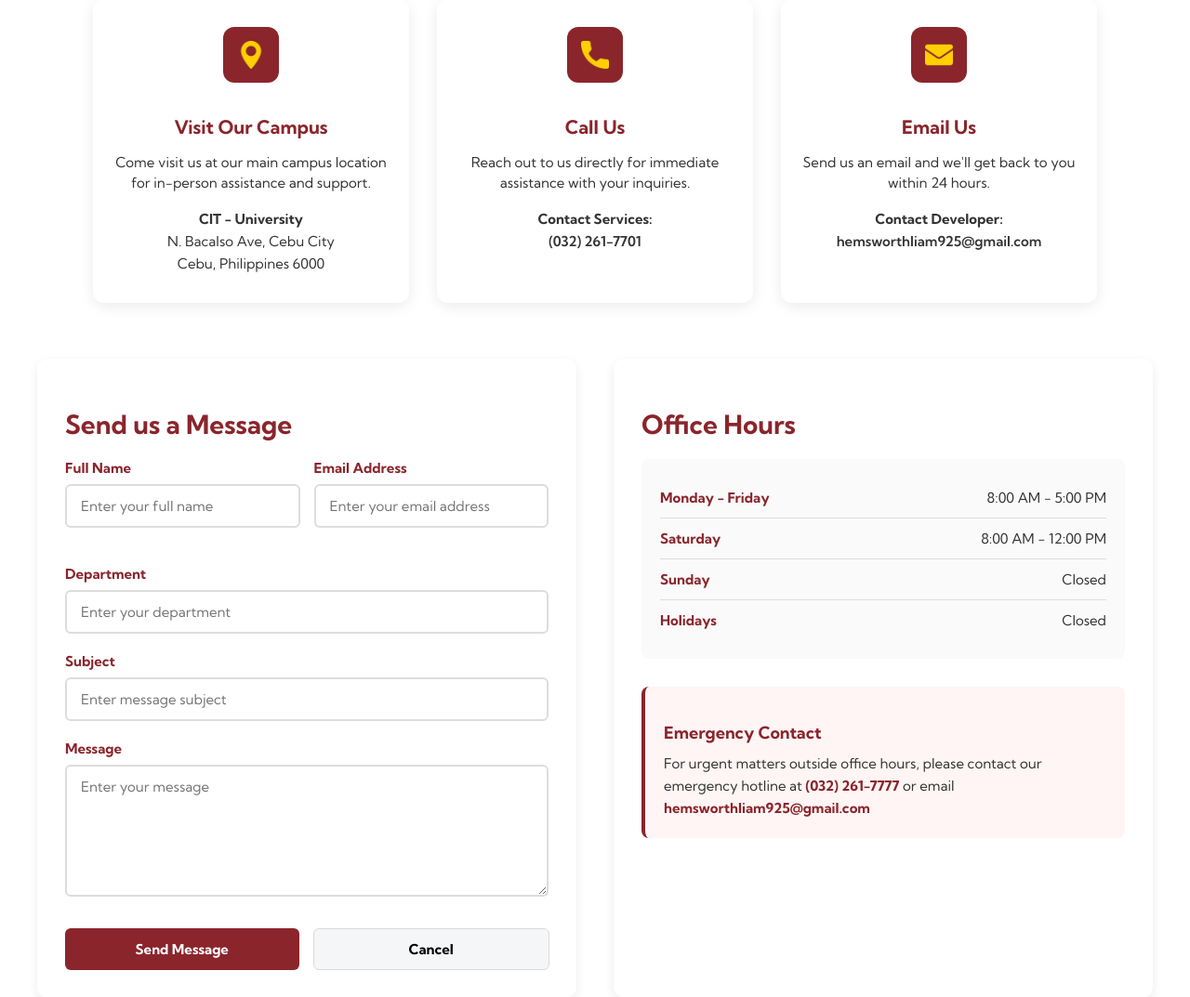
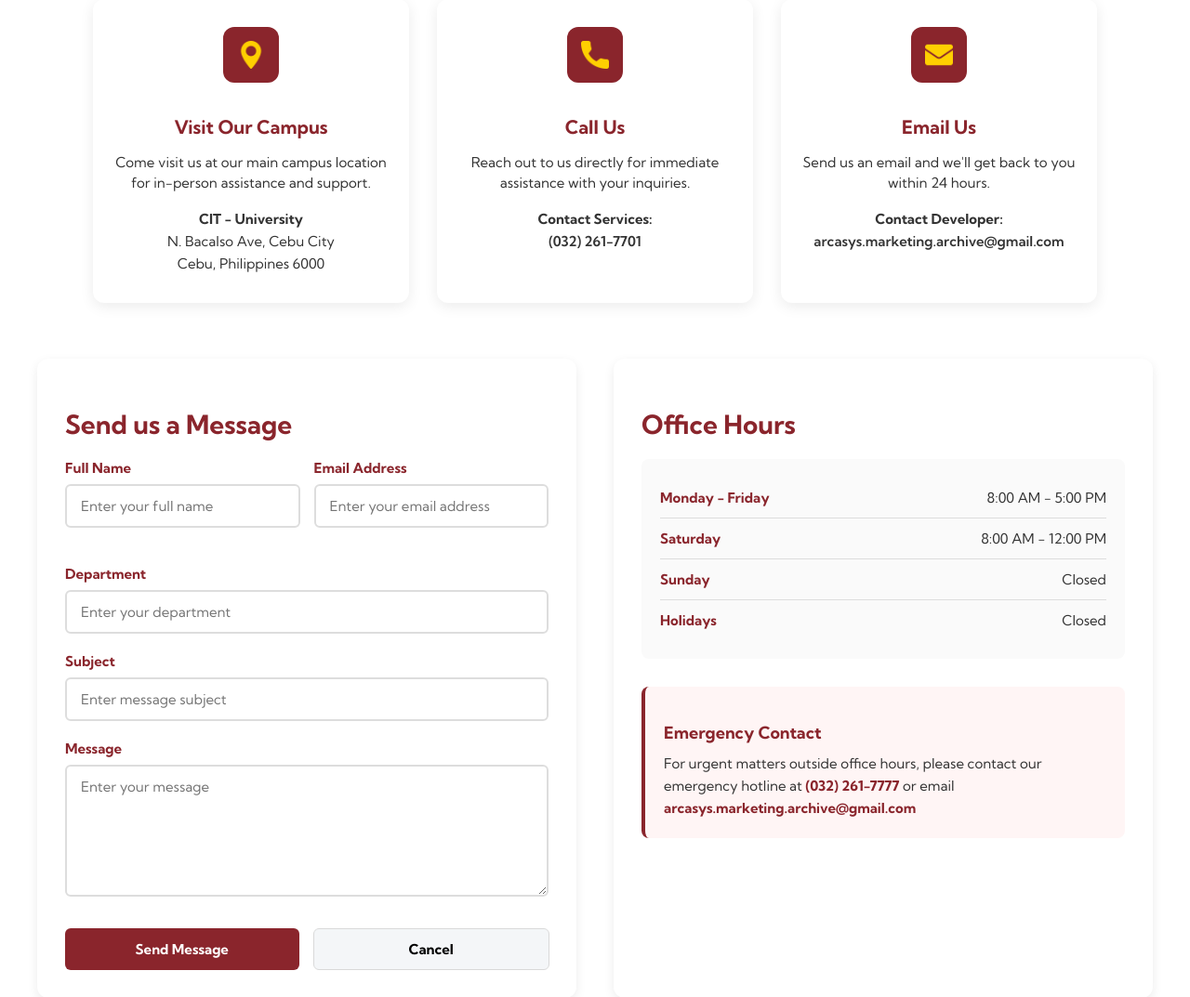
Before and after one commit to LikeYasay/CSIT327-G1-Arcasys, a Django app: page /contact/ in a window 1280 px wide. Shown: the part 384-1457 px from the top of the page at 93% size. Run offline with Django 5.2, Linux system fonts and the light colour scheme.

Commit message:
feature(contact): update contact email

```diff
--- a/apps/marketing/templates/marketing/contact.html
+++ b/apps/marketing/templates/marketing/contact.html
@@ -48,7 +48,7 @@
             <p>Send us an email and we'll get back to you within 24 hours.</p>
             <div class="contact-details">
                 <strong>Contact Developer:</strong><br>
-                <a href="mailto:hemsworthliam925@gmail.com">hemsworthliam925@gmail.com</a>
+                <a href="mailto:arcasys.marketing.archive@gmail.com">arcasys.marketing.archive@gmail.com</a>
             </div>
         </div>
     </div>
@@ -109,7 +109,7 @@
 
             <div class="emergency-contact">
                 <h3>Emergency Contact</h3>
-                <p>For urgent matters outside office hours, please contact our emergency hotline at <a href="tel:+63322617777">(032) 261-7777</a> or email <a href="mailto:hemsworthliam925@gmail.com">hemsworthliam925@gmail.com</a></p>
+                <p>For urgent matters outside office hours, please contact our emergency hotline at <a href="tel:+63322617777">(032) 261-7777</a> or email <a href="mailto:arcasys.marketing.archive@gmail.com">arcasys.marketing.archive@gmail.com</a></p>
             </div>
         </div>
     </div>
```
